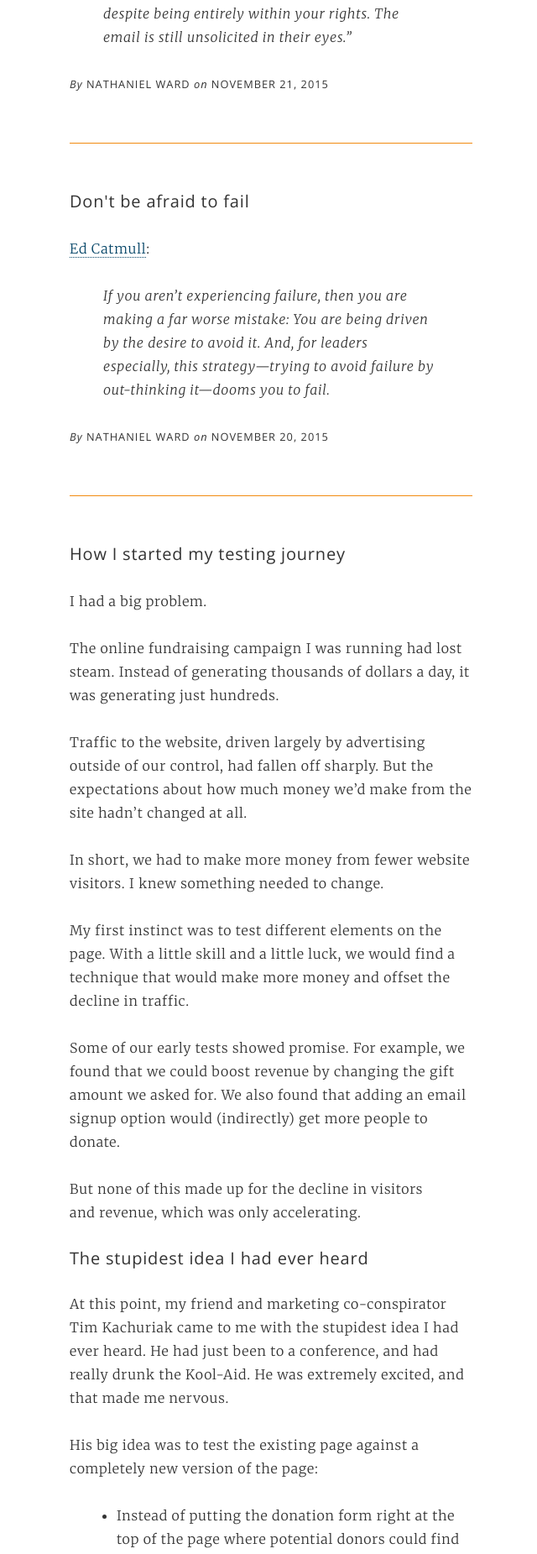
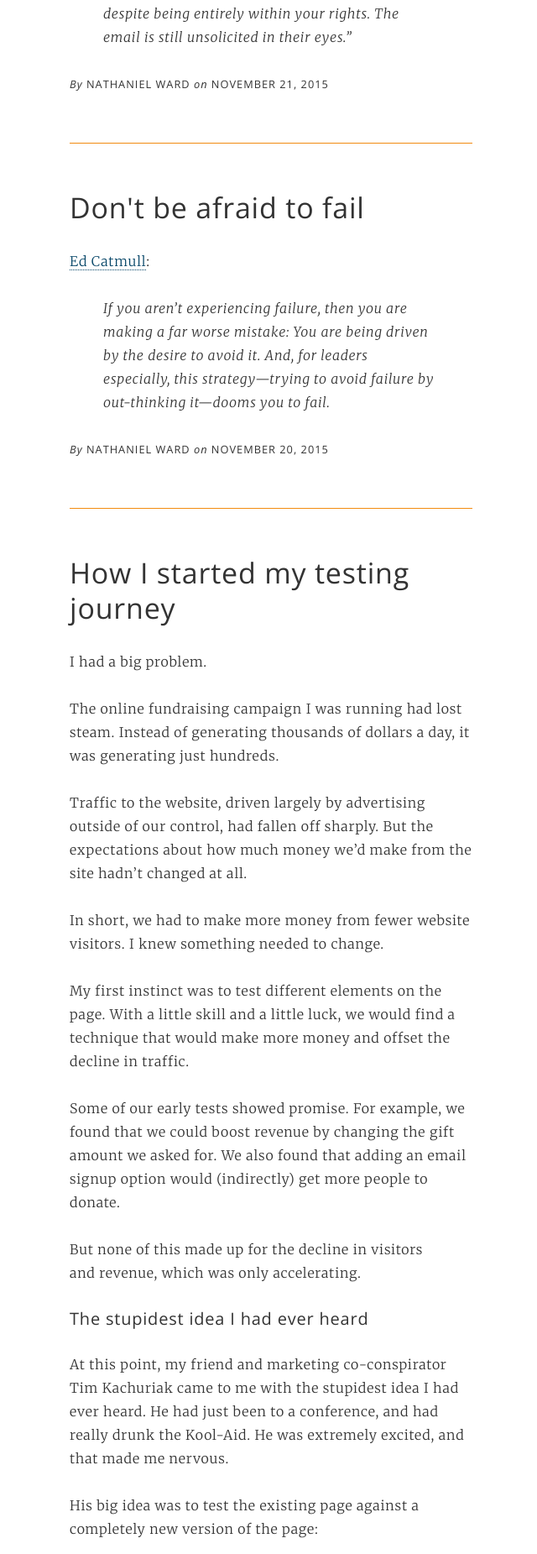
Before and after one commit to nathanielward/nathanielward.github.io, a Jekyll site: the page built from index.html, in a window 1280 px wide. Shown: the part 391-2242 px from the top of the page at 84% size, without its empty margins (317-957 px from the left). Built offline with Jekyll 4.4.1, drawn with Linux system fonts in a browser that asks for light colours; Markdown is read by kramdown in place of the engine named in the settings; the list of posts is cut into pages by our own code.

Commit message:
Change homepage h1 style

```diff
--- a/index.html
+++ b/index.html
@@ -6,7 +6,7 @@ layout: default
   	{% for post in paginator.posts %}
 		<article class="post_content">
 
-			<h1 class="beta">
+			<h1>
 			{% if post.linked %}<a class="permalink" href="{{ post.url | replace:'index.html','' | prepend: site.baseurl | prepend: site.url }}" title="Permanent link to this post" rel="bookmark">&para;</a> <a href="{{ post.linked }}">{{ post.title }} &rarr;</a>
 			{% else %}
 			<a href="{{ post.url | replace:'index.html','' | prepend: site.baseurl | prepend: site.url }}" rel="bookmark" title="{{ post.title }}">{{ post.title }}</a>
```
